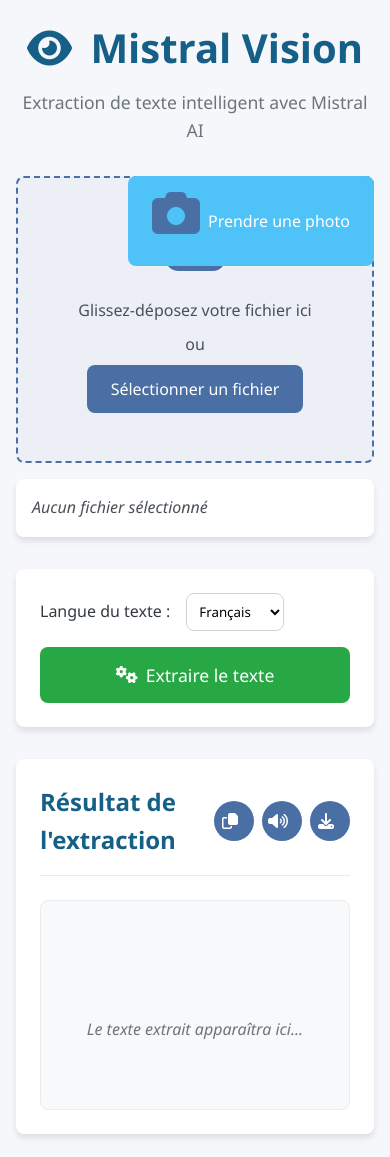
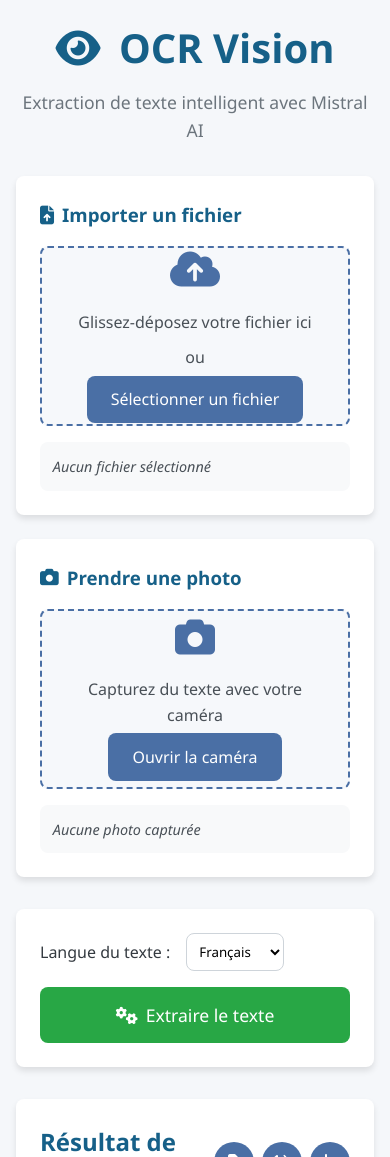
Before and after one commit to Keming956/OCR-images-PDFs, a FastAPI app: page / in a window 390 px wide. Shown: the top 1157 px of the page. Run offline with FastAPI, Linux system fonts and the light colour scheme.

Commit message:
update camera fonction

```diff
--- a/templates/index.html
+++ b/templates/index.html
@@ -3,31 +3,45 @@
 <head>
     <meta charset="UTF-8">
     <meta name="viewport" content="width=device-width, initial-scale=1.0">
-    <title>Mistral Vision - Extraction de texte avec Mistral AI</title>
-    <link rel="stylesheet" href="style.css">
+    <title>OCR Vision - Extraction de texte avec Mistral AI</title>
+    <link rel="stylesheet" href="styles.css">
     <link rel="stylesheet" href="https://cdnjs.cloudflare.com/ajax/libs/font-awesome/6.4.0/css/all.min.css">
 </head>
 <body>
     <div class="container">
         <header>
-            <h1><i class="fas fa-eye"></i> Mistral Vision</h1>
+            <h1><i class="fas fa-eye"></i> OCR Vision</h1>
             <p class="subtitle">Extraction de texte intelligent avec Mistral AI</p>
         </header>
 
         <main>
-            <div class="upload-section">
+            <div class="input-options">
+                <!-- Option Fichier -->
+                <div class="input-option">
+                    <h3><i class="fas fa-file-upload"></i> Importer un fichier</h3>
                     <div class="drop-zone" id="dropZone">
                         <i class="fas fa-cloud-upload-alt"></i>
                         <p>Glissez-déposez votre fichier ici</p>
                         <p>ou</p>
                         <button class="btn" id="selectFileBtn">Sélectionner un fichier</button>
-                    <button class="btn" id="cameraBtn">
-                        <i class="fas fa-camera"></i> Prendre une photo
-                    </button>
                         <input type="file" id="fileInput" accept="image/*,.pdf" style="display: none;">
                     </div>
                     <div class="file-info" id="fileInfo">
                         <p>Aucun fichier sélectionné</p>
+                    </div>
+                </div>
+
+                <!-- Option Caméra -->
+                <div class="input-option">
+                    <h3><i class="fas fa-camera"></i> Prendre une photo</h3>
+                    <div class="camera-preview" id="cameraPreview">
+                        <i class="fas fa-camera"></i>
+                        <p>Capturez du texte avec votre caméra</p>
+                        <button class="btn" id="openCameraBtn">Ouvrir la caméra</button>
+                    </div>
+                    <div class="file-info" id="cameraFileInfo">
+                        <p>Aucune photo capturée</p>
+                    </div>
                 </div>
             </div>
 
@@ -72,11 +86,7 @@
             </div>
         </main>
 
-        <footer>
-            <p>Powered by Mistral AI • <span id="currentYear"></span></p>
-        </footer>
-    </div>
-
+        <!-- Camera Modal -->
         <div id="cameraModal" class="modal">
             <div class="modal-content">
                 <span class="close" id="cameraClose">&times;</span>
@@ -90,6 +100,12 @@
                 </div>
             </div>
         </div>
+
+        <footer>
+            <p>Powered by Mistral AI • <span id="currentYear"></span></p>
+        </footer>
+    </div>
+
     <script src="script.js"></script>
 </body>
 </html>
--- a/templates/style.css
+++ b/templates/styles.css
@@ -32,80 +32,6 @@ body {
     display: flex;
     flex-direction: column;
 }
-/* Camera Modal Styles */
-.modal {
-    display: none;
-    position: fixed;
-    z-index: 1000;
-    left: 0;
-    top: 0;
-    width: 100%;
-    height: 100%;
-    background-color: rgba(0, 0, 0, 0.9);
-    overflow: auto;
-}
-
-.modal-content {
-    background-color: white;
-    margin: 5% auto;
-    padding: 2rem;
-    border-radius: var(--border-radius);
-    width: 90%;
-    max-width: 800px;
-    position: relative;
-}
-
-.modal h3 {
-    color: var(--secondary-color);
-    margin-bottom: 1.5rem;
-    text-align: center;
-}
-
-.close {
-    position: absolute;
-    right: 1.5rem;
-    top: 1rem;
-    color: #aaa;
-    font-size: 2rem;
-    font-weight: bold;
-    cursor: pointer;
-}
-
-.close:hover {
-    color: var(--dark-color);
-}
-
-#cameraVideo, #cameraCanvas {
-    width: 100%;
-    height: auto;
-    max-height: 60vh;
-    background-color: var(--dark-color);
-    border-radius: var(--border-radius);
-    margin-bottom: 1rem;
-}
-
-.camera-controls {
-    display: flex;
-    justify-content: center;
-    gap: 1rem;
-    flex-wrap: wrap;
-}
-
-/* Add camera button to upload section */
-.upload-section {
-    position: relative;
-}
-
-#cameraBtn {
-    position: absolute;
-    right: 0;
-    top: 0;
-    background-color: var(--accent-color);
-}
-
-#cameraBtn:hover {
-    background-color: #03a9f4;
-}
 
 header {
     text-align: center;
@@ -125,6 +51,74 @@ header h1 i {
 .subtitle {
     color: #6c757d;
     font-size: 1.1rem;
+}
+
+.input-options {
+    display: flex;
+    gap: 1.5rem;
+    margin-bottom: 2rem;
+}
+
+.input-option {
+    flex: 1;
+    background-color: white;
+    padding: 1.5rem;
+    border-radius: var(--border-radius);
+    box-shadow: var(--box-shadow);
+}
+
+.input-option h3 {
+    color: var(--secondary-color);
+    margin-bottom: 1rem;
+    display: flex;
+    align-items: center;
+    gap: 0.5rem;
+}
+
+.drop-zone, .camera-preview {
+    border: 2px dashed var(--primary-color);
+    border-radius: var(--border-radius);
+    padding: 2rem 1rem;
+    text-align: center;
+    cursor: pointer;
+    transition: var(--transition);
+    margin-bottom: 1rem;
+    background-color: rgba(74, 111, 165, 0.05);
+    height: 180px;
+    display: flex;
+    flex-direction: column;
+    justify-content: center;
+    align-items: center;
+}
+
+.drop-zone i, .camera-preview i {
+    font-size: 2.5rem;
+    color: var(--primary-color);
+    margin-bottom: 1rem;
+}
+
+.drop-zone p, .camera-preview p {
+    margin: 0.3rem 0;
+    color: #495057;
+}
+
+.drop-zone:hover, .drop-zone.active,
+.camera-preview:hover {
+    background-color: rgba(74, 111, 165, 0.1);
+    border-color: var(--secondary-color);
+}
+
+.file-info {
+    background-color: #f8f9fa;
+    padding: 0.8rem;
+    border-radius: var(--border-radius);
+    font-size: 0.9rem;
+}
+
+.file-info p {
+    color: #495057;
+    font-style: italic;
+    margin: 0;
 }
 
 .btn {
@@ -167,50 +161,6 @@ header h1 i {
     height: 40px;
     border-radius: 50%;
     margin-left: 0.5rem;
-}
-
-.upload-section {
-    margin-bottom: 2rem;
-}
-
-.drop-zone {
-    border: 2px dashed var(--primary-color);
-    border-radius: var(--border-radius);
-    padding: 3rem 2rem;
-    text-align: center;
-    cursor: pointer;
-    transition: var(--transition);
-    margin-bottom: 1rem;
-    background-color: rgba(74, 111, 165, 0.05);
-}
-
-.drop-zone i {
-    font-size: 3rem;
-    color: var(--primary-color);
-    margin-bottom: 1rem;
-}
-
-.drop-zone p {
-    margin: 0.5rem 0;
-    color: #495057;
-}
-
-.drop-zone:hover, .drop-zone.active {
-    background-color: rgba(74, 111, 165, 0.1);
-    border-color: var(--secondary-color);
-}
-
-.file-info {
-    background-color: white;
-    padding: 1rem;
-    border-radius: var(--border-radius);
-    box-shadow: var(--box-shadow);
-    margin-top: 1rem;
-}
-
-.file-info p {
-    color: #495057;
-    font-style: italic;
 }
 
 .options-section {
@@ -323,6 +332,10 @@ footer {
 @media (max-width: 768px) {
     .container {
         padding: 1rem;
+    }
+
+    .input-options {
+        flex-direction: column;
     }
 
     .options-section {
```
Also changed, not shown: other parts of templates/styles.css (+59 -0 lines), templates/script.js (+23 -92 lines). Lines whose indentation alone changed are shown as unchanged.
